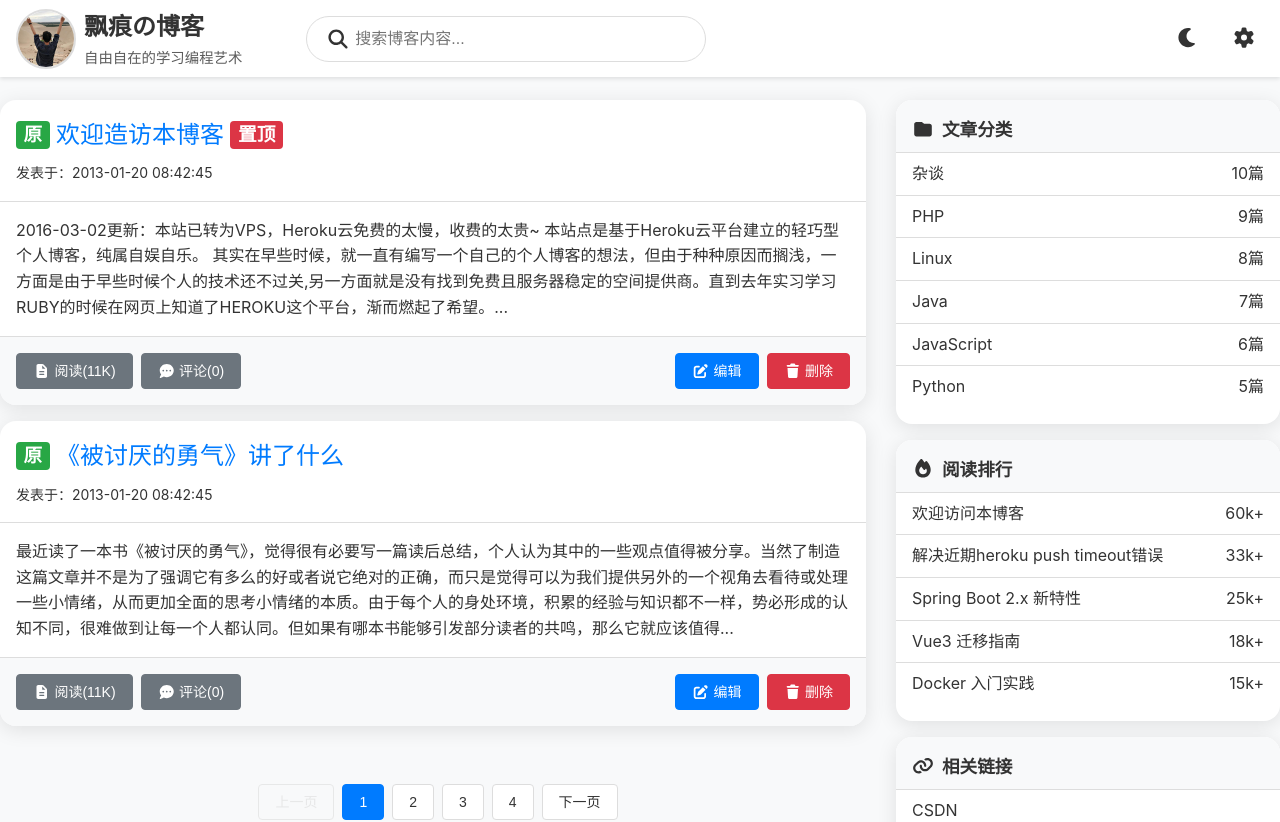
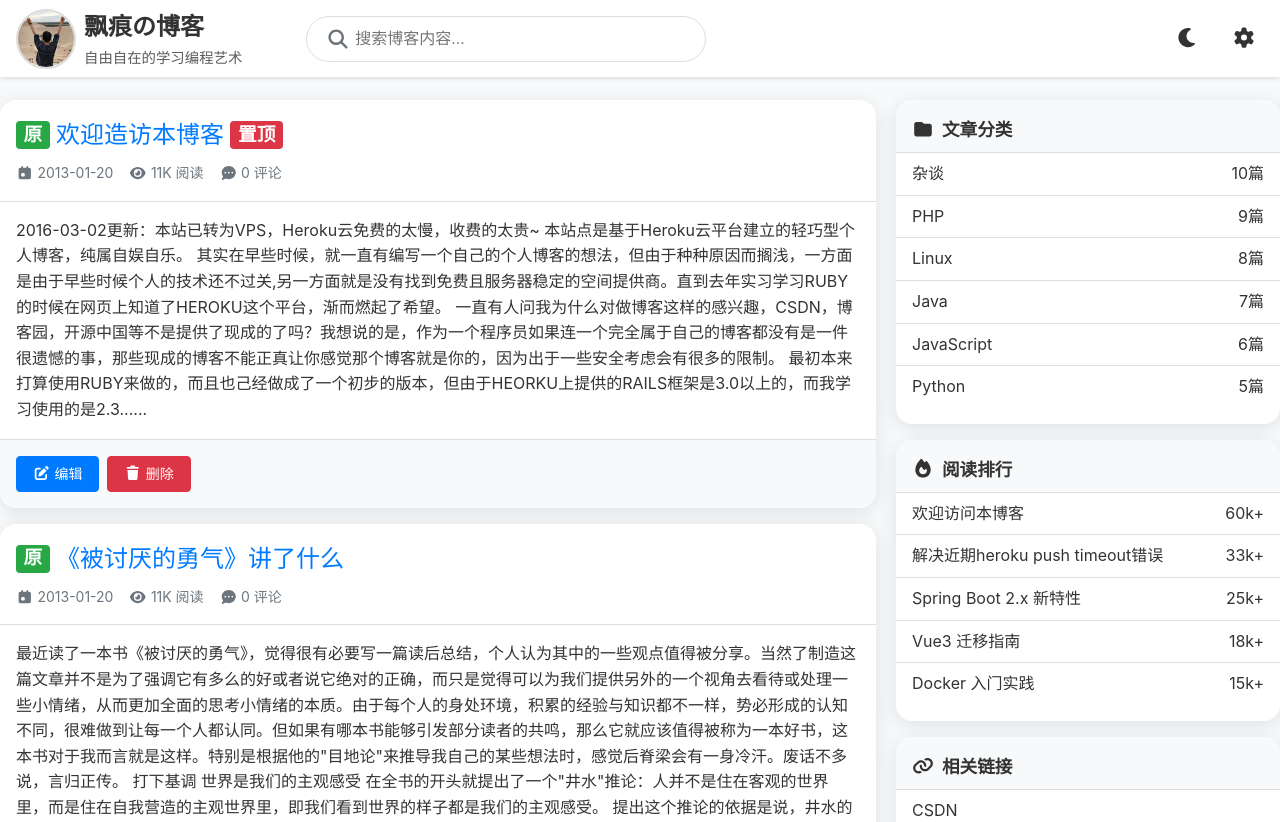
Before and after one commit to lzqwebsoft/blog-frontend, a Vue app: page / in a window 1280 px wide. Shown: the top 822 px of the page. Built offline with nearby package versions, Linux system fonts and the light colour scheme.

Commit message:
优化首页小屏显示

```diff
--- a/src/App.vue
+++ b/src/App.vue
@@ -69,8 +69,9 @@ export default {
 
 .main {
     flex: 1;
-    margin-top: 80px;
     min-height: calc(100vh - 120px);
+    max-width: 1750px;
+    margin: 80px auto 0;
 }
 
 .scroll-to-top {
--- a/src/assets/styles/main.css
+++ b/src/assets/styles/main.css
@@ -8,6 +8,7 @@
 :root {
     --bg-color: #f8f9fa;
     --text-color: #333;
+    --text-secondary: #6c757d;
     --header-bg: #fff;
     --border-color: #ddd;
     --card-bg: #fff;
@@ -30,6 +31,7 @@
 :root.dark-theme {
     --bg-color: #1a1a1a;
     --text-color: #FFFFFF;
+    --text-secondary: #adb5bd;
     --header-bg: #2d2d2d;
     --border-color: #404040;
     --card-bg: #2d2d2d;
@@ -63,19 +65,6 @@ a {
 
 a:hover {
     text-decoration: underline;
-}
-
-/* Layout containers */
-.container {
-    max-width: 1750px;
-    margin: 0 auto;
-    padding: 0 15px;
-}
-
-.row {
-    display: flex;
-    flex-wrap: wrap;
-    margin: 0 -15px;
 }
 
 .col {
--- a/src/components/AppHeader.vue
+++ b/src/components/AppHeader.vue
@@ -25,7 +25,7 @@
                     <font-awesome-icon :icon="isDark ? 'sun' : 'moon'" />
                 </button>
 
-                <div class="dropdown">
+                <div class="dropdown" ref="dropdownRef">
                     <button class="nav-item" @click="showMenu = !showMenu">
                         <font-awesome-icon icon="gear" class="menu" />
                     </button>
@@ -137,7 +137,7 @@ export default {
             }
         },
         handleClickOutside(event) {
-            const dropdown = this.$el.querySelector('.dropdown')
+            const dropdown = this.$refs.dropdownRef
             if (dropdown && !dropdown.contains(event.target)) {
                 this.showMenu = false
             }
@@ -363,12 +363,10 @@ export default {
 }
 
 .dialog-search-input {
-    flex: 1;
     padding: 0.8rem 1.2rem 0.8rem 3rem;
     border: 2px solid var(--border-color);
     font-size: 1rem;
     border-radius: 30px;
-    flex-grow: 2;
     background: var(--bg-color);
     color: var(--text-color);
 }
--- a/src/main.js
+++ b/src/main.js
@@ -6,7 +6,7 @@ import { library } from '@fortawesome/fontawesome-svg-core'
 import {
     faEdit, faLock, faCog, faSignOutAlt, faMoon, faSun, faBars,
     faMagnifyingGlass, faGear, faArrowUp, faPenToSquare, faTrash,
-    faFileLines, faCommentDots, faFolder, faLink, faFire, faAddressCard
+    faCalendarDay, faEye, faCommentDots, faFolder, faLink, faFire, faAddressCard
 } from '@fortawesome/free-solid-svg-icons'
 import { FontAwesomeIcon } from '@fortawesome/vue-fontawesome'
 
@@ -16,7 +16,7 @@ import router from './router'
 library.add(
     faEdit, faLock, faCog, faSignOutAlt, faMoon,
     faSun, faBars, faMagnifyingGlass, faGear, faArrowUp,
-    faPenToSquare, faTrash, faFileLines, faCommentDots,
+    faPenToSquare, faTrash, faCalendarDay, faEye, faCommentDots,
     faFolder, faLink, faFire, faAddressCard
 )
 
--- a/src/views/Index.vue
+++ b/src/views/Index.vue
@@ -90,13 +90,19 @@ export default {
         toggleSidebar() {
             this.sidebarOpen = !this.sidebarOpen
         },
+        formatDate(dateString) {
+            const date = new Date(dateString);
+            const year = date.getFullYear();
+            const month = String(date.getMonth() + 1).padStart(2, '0');
+            const day = String(date.getDate()).padStart(2, '0');
+            return `${year}-${month}-${day}`;
+        }
     },
 }
 </script>
 
 <template>
     <div class="container">
-        <div class="row content-wrapper">
         <div class="main-content">
             <div class="article-list">
                 <div class="article-card" v-for="(article, index) in articles" :key="index">
@@ -106,31 +112,29 @@ export default {
                             <RouterLink :to="article.url">{{ article.title }}</RouterLink>
                             <ArticleBadge v-if="article.isTop" type="top" />
                         </h3>
-                            <div class="article-time">发表于：2013-01-20 08:42:45</div>
+                        <div class="article-info">
+                            <div class="article-info-item">
+                                <font-awesome-icon icon="calendar-day" />
+                                {{ formatDate('2013-01-20 08:42:45') }}
+                            </div>
+                            <div class="article-info-item">
+                                <font-awesome-icon icon="eye" />
+                                11K 阅读
+                            </div>
+                            <div class="article-info-item">
+                                <font-awesome-icon icon="comment-dots" />
+                                0 评论
+                            </div>
+                        </div>
                     </div>
 
                     <div class="article-card-body">
                         <p class="article-excerpt">
-                                {{ article.content.substring(0, 200) }}...
+                            {{ article.content }}...
                         </p>
                     </div>
 
                     <div class="article-card-footer">
-                            <div style="
-                                    display: flex;
-                                    justify-content: space-between;
-                                    align-items: center;
-                                ">
-                                <div>
-                                    <button class="btn btn-secondary">
-                                        <font-awesome-icon icon="file-lines" />
-                                        阅读(11K)
-                                    </button>
-                                    <button class="btn btn-secondary" style="margin-left: 0.5rem">
-                                        <font-awesome-icon icon="comment-dots" />
-                                        评论(0)
-                                    </button>
-                                </div>
                         <div>
                             <button class="btn btn-primary">
                                 <font-awesome-icon icon="pen-to-square" />
@@ -140,7 +144,6 @@ export default {
                                 <font-awesome-icon icon="trash" />
                                 删除
                             </button>
-                                </div>
                         </div>
                     </div>
                 </div>
@@ -221,12 +224,11 @@ export default {
             </div>
         </div>
     </div>
-    </div>
 </template>
 
 <style scoped>
 .article-list {
-    padding: 0 10px 10px 0;
+    padding-bottom: 10px;
 }
 
 .article-card {
@@ -237,11 +239,6 @@ export default {
     position: relative;
     overflow: hidden;
     margin-bottom: 1rem;
-}
-
-.article-card:hover {
-    transform: translateY(-8px);
-    box-shadow: 0 15px 30px rgba(0, 0, 0, 0.15);
 }
 
 .article-card-header {
@@ -264,10 +261,9 @@ export default {
 }
 
 .article-title {
-    margin-bottom: 0.5rem;
     display: flex;
     align-items: center;
-    flex-wrap: wrap;
+    flex-wrap: nowrap;
     gap: 0.4rem;
 }
 
@@ -276,6 +272,9 @@ export default {
     text-decoration: none;
     font-size: 1.5rem;
     font-weight: 400;
+    white-space: nowrap;
+    overflow: hidden;
+    text-overflow: ellipsis;
 }
 
 .article-title a:hover {
@@ -283,9 +282,16 @@ export default {
     text-decoration: underline;
 }
 
-.article-time {
+.article-info {
+    display: flex;
+    flex-wrap: wrap;
+    gap: 1rem;
+    flex-direction: row;
+}
+
+.article-info-item {
     font-size: 0.875rem;
-    color: var(--text-color);
+    color: var(--text-secondary);
     margin-top: 0.5rem;
 }
 
@@ -300,11 +306,11 @@ export default {
     flex: 1;
 }
 
-.content-wrapper {
+.container {
     display: flex;
-    gap: 20px;
     flex-direction: row;
     margin-top: 20px;
+    gap: 20px;
 }
 
 .main-content {
@@ -359,16 +365,16 @@ export default {
 }
 
 @media (max-width: 768px) {
-    .content-wrapper {
+    .container {
         flex-direction: row;
-        /* 保持水平排列 */
         flex-wrap: wrap;
-        /* 允许在小屏幕上换行 */
+        margin-top: 0px;
     }
 
     .main-content {
         flex: 1 1 65%;
         min-width: 300px;
+        margin: 0 10px;
     }
 
     .sidebar-wrapper {
```
Lines whose indentation alone changed are shown as unchanged.
